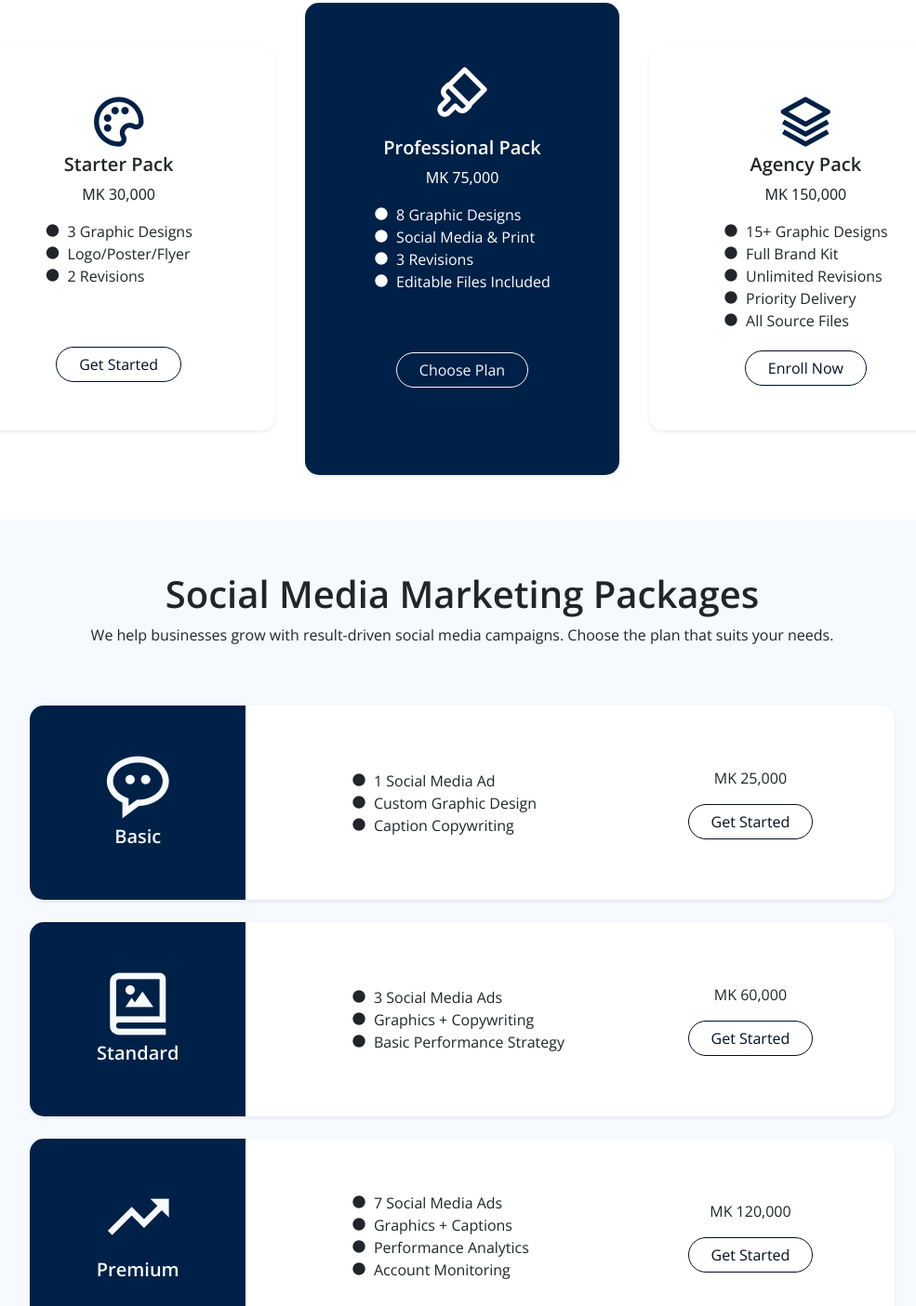
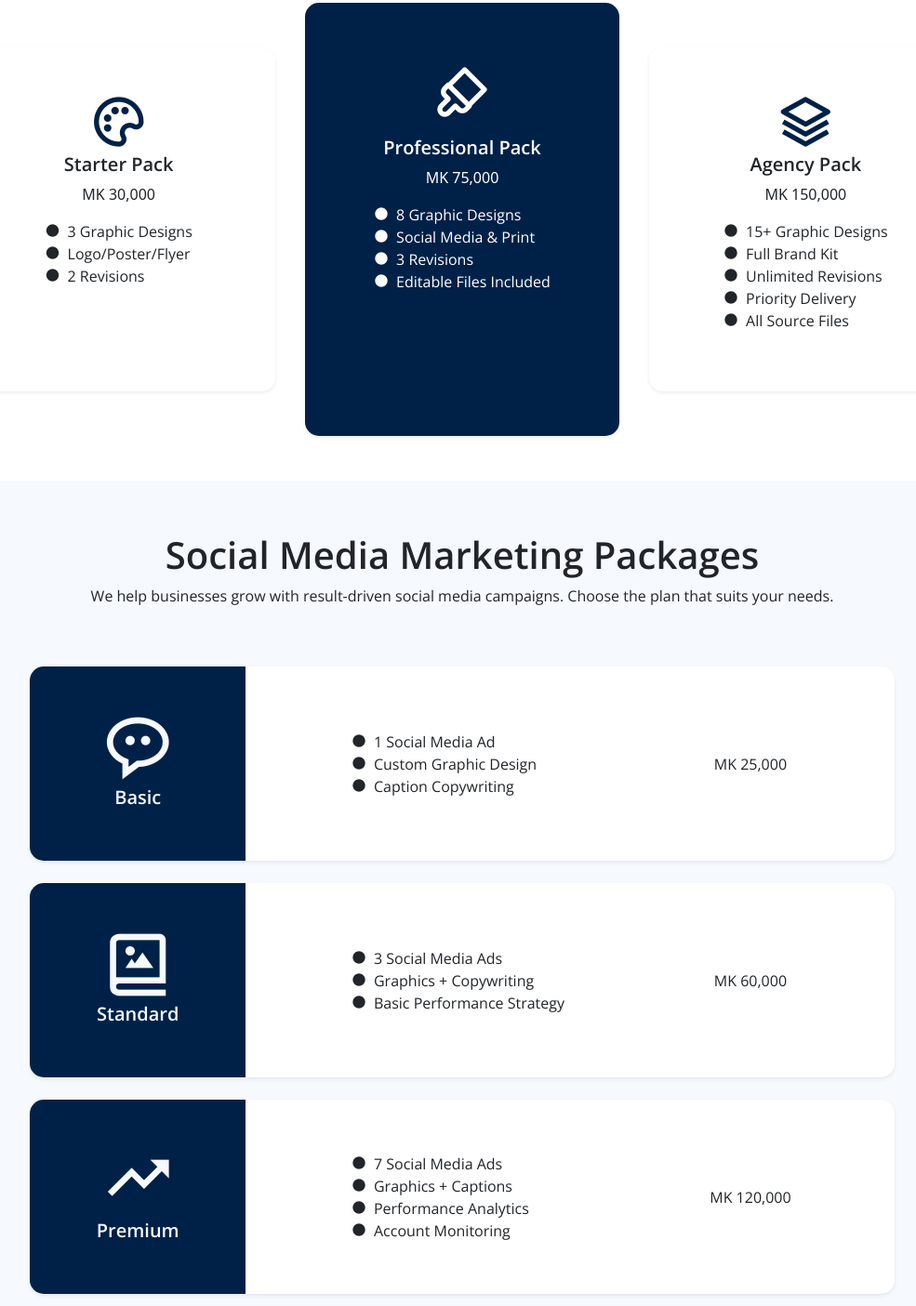
Before and after one commit to Mr-AKA/Lexoraworks, a plain HTML site: page pricing.html in a window 1280 px wide. Shown: the part 311-1716 px from the top of the page at 93% size, without its empty margins (143-1128 px from the left). Drawn offline with nearby package versions, Linux system fonts and the light colour scheme.

Commit message:
Update pricing.html

```diff
--- a/pricing.html
+++ b/pricing.html
@@ -86,9 +86,7 @@ https://templatemo.com/tm-561-purple-buzz
                         <li><i class="bx bxs-circle me-2"></i>Logo/Poster/Flyer</li>
                         <li><i class="bx bxs-circle me-2"></i>2 Revisions</li>
                     </ul>
-                    <div class="pricing-table-footer pt-5">
-                        <a href="#" class="btn rounded-pill px-4 btn-outline-primary light-300">Get Started</a>
-                    </div>
+
                 </div>
             </div>
         </div>
@@ -106,9 +104,7 @@ https://templatemo.com/tm-561-purple-buzz
                         <li class="text-white"><i class="bx bxs-circle me-2"></i>3 Revisions</li>
                         <li class="text-white"><i class="bx bxs-circle me-2"></i>Editable Files Included</li>
                     </ul>
-                    <div class="pricing-table-footer pt-5 pb-2">
-                        <a href="#" class="btn rounded-pill px-4 btn-outline-light light-300">Choose Plan</a>
-                    </div>
+
                 </div>
             </div>
         </div>
@@ -127,9 +123,7 @@ https://templatemo.com/tm-561-purple-buzz
                         <li><i class="bx bxs-circle me-2"></i>Priority Delivery</li>
                         <li><i class="bx bxs-circle me-2"></i>All Source Files</li>
                     </ul>
-                    <div class="pricing-table-footer pt-1">
-                        <a href="#" class="btn rounded-pill px-4 btn-outline-primary light-300">Enroll Now</a>
-                    </div>
+
                 </div>
             </div>
         </div>
@@ -168,7 +162,7 @@ https://templatemo.com/tm-561-purple-buzz
             <div class="pricing-horizontal-tag col-md-4 text-center pt-3 d-flex align-items-center">
                 <div class="w-100 light-300">
                     <p>MK 25,000</p>
-                    <a href="#" class="btn rounded-pill px-4 btn-outline-primary mb-3">Get Started</a>
+
                 </div>
             </div>
         </div>
@@ -190,7 +184,7 @@ https://templatemo.com/tm-561-purple-buzz
             <div class="pricing-horizontal-tag col-md-4 text-center pt-3 d-flex align-items-center">
                 <div class="w-100 light-300">
                     <p>MK 60,000</p>
-                    <a href="#" class="btn rounded-pill px-4 btn-outline-primary mb-3">Get Started</a>
+
                 </div>
             </div>
         </div>
@@ -213,7 +207,7 @@ https://templatemo.com/tm-561-purple-buzz
             <div class="pricing-horizontal-tag col-md-4 text-center pt-3 d-flex align-items-center">
                 <div class="w-100 light-300">
                     <p>MK 120,000</p>
-                    <a href="#" class="btn rounded-pill px-4 btn-outline-primary mb-3">Get Started</a>
+
                 </div>
             </div>
         </div>
@@ -236,7 +230,7 @@ https://templatemo.com/tm-561-purple-buzz
             <div class="pricing-horizontal-tag col-md-4 text-center pt-3 d-flex align-items-center">
                 <div class="w-100 light-300">
                     <p>MK 210,000</p>
-                    <a href="#" class="btn rounded-pill px-4 btn-outline-primary mb-3">Get Started</a>
+
                 </div>
             </div>
         </div>
```
